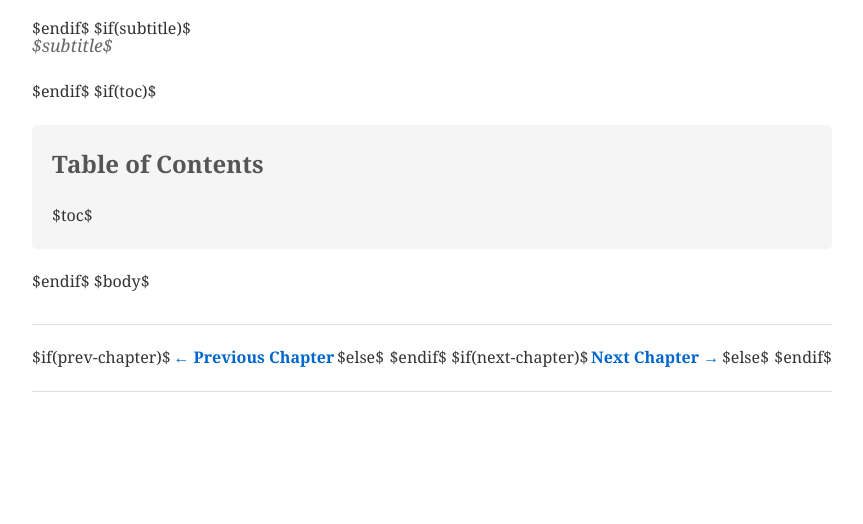
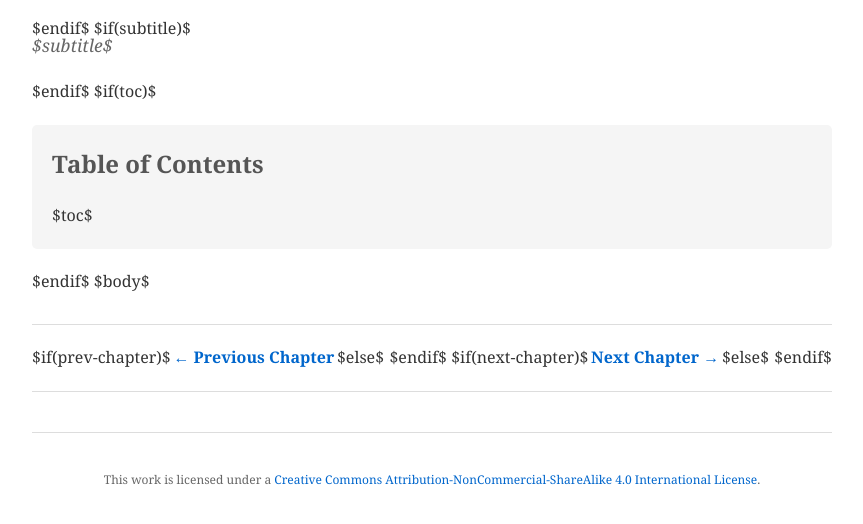
Before and after one commit to jimbojw/karmarank, a plain HTML site: page templates/book.html in a window 1280 px wide. Shown: the part 136-660 px from the top of the page, without its empty margins (208-1071 px from the left). Drawn offline with nearby package versions, Linux system fonts and the light colour scheme.

Commit message:
fix: Adding CC license.

```diff
--- a/metadata.yaml
+++ b/metadata.yaml
@@ -3,4 +3,6 @@ title: "The KarmaRank Manifesto"
 subtitle: "Optimizing the Unspoken Corporate Objective Function"
 author: "jimbojw"
 lang: en
+license: "CC-BY-NC-SA-4.0"
+rights: "Creative Commons Attribution-NonCommercial-ShareAlike 4.0 International"
 ---
--- a/templates/book.html
+++ b/templates/book.html
@@ -71,6 +71,21 @@
         max-width: 100%;
         height: auto;
       }
+      .license {
+        margin-top: 40px;
+        padding-top: 20px;
+        border-top: 1px solid #ddd;
+        text-align: center;
+        color: #666;
+        font-size: 0.9em;
+      }
+      .license a {
+        color: #0066cc;
+        text-decoration: none;
+      }
+      .license a:hover {
+        text-decoration: underline;
+      }
     </style>
     <!-- MathJax -->
     <script>
@@ -112,5 +127,12 @@
       <span></span>
       $endif$
     </div>
+
+    <div class="license">
+      <p><small>
+        This work is licensed under a
+        <a href="https://creativecommons.org/licenses/by-nc-sa/4.0/">Creative Commons Attribution-NonCommercial-ShareAlike 4.0 International License</a>.
+      </small></p>
+    </div>
   </body>
 </html>
```
Also changed, not shown: content/00-license.md (added, +18 -0 lines), README.md, content/01-introduction.md (renamed from content/00-introduction.md), content/02-origin-story.md (renamed from content/01-origin-story.md), content/03-readme.md (renamed from content/02-readme.md), content/04-law-1-two-ledgers.md (renamed from content/03-law-1-two-ledgers.md), content/05-law-2-rating-is-job.md (renamed from content/04-law-2-rating-is-job.md), content/06-law-3-impact.md (renamed from content/05-law-3-impact.md), content/07-meta-law.md (renamed from content/06-meta-law.md), content/08-calibration-cylinder.md (renamed from content/07-calibration-cylinder.md), content/09-tactics-1-kdd.md (renamed from content/08-tactics-1-kdd.md), content/10-tactics-2-brief.md (renamed from content/09-tactics-2-brief.md), content/11-exit.md (renamed from content/10-exit.md), content/12-appendix.md (renamed from content/11-appendix.md), 1 other file.
